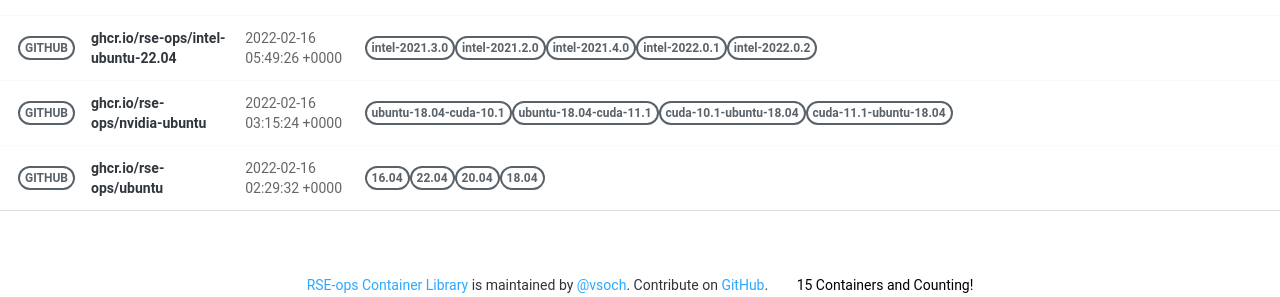
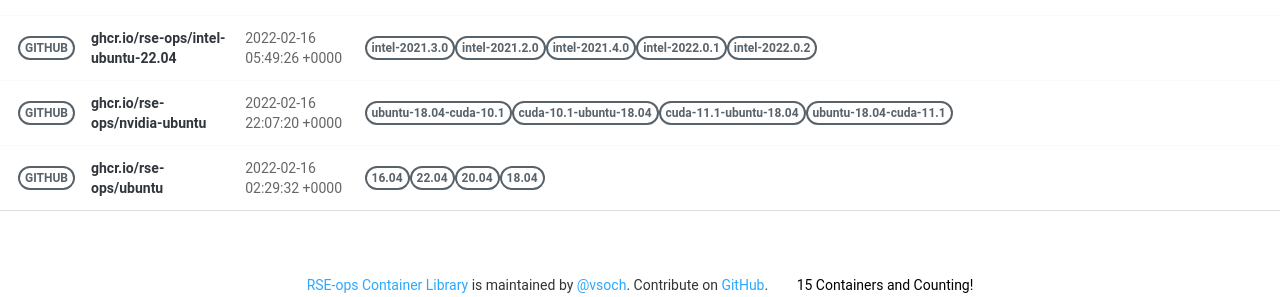
Before and after one commit to rse-ops/docker-images, a Jekyll site: the page built from pages/index.md, in a window 1280 px wide. Shown: the part 966-1263 px from the top of the page. Built offline with Jekyll 4.4.1, drawn with Linux system fonts in a browser that asks for light colours; nearby versions of some CDN libraries.

Commit message:
Automated push to update library 2022-02-16

```diff
--- a/_library/ghcr.io-rse-ops-nvidia-ubuntu.md
+++ b/_library/ghcr.io-rse-ops-nvidia-ubuntu.md
@@ -1,7 +1,7 @@
 ---
 layout: container
 name: ghcr.io/rse-ops/nvidia-ubuntu
-updated_at: 2022-02-16 03:15:24.306573
+updated_at: 2022-02-16 22:07:20.801734
 
 
 container_url: https://github.com/orgs/rse-ops/packages/container/package/nvidia-ubuntu
@@ -9,14 +9,14 @@ versions:
  - tag: ubuntu-18.04-cuda-10.1
    dockerfile: https://github.com/rse-ops/docker-images/blob/main/nvidia-ubuntu/Dockerfile
    manifest: https://crane.ggcr.dev/manifest/ghcr.io/rse-ops/nvidia-ubuntu:ubuntu-18.04-cuda-10.1
- - tag: ubuntu-18.04-cuda-11.1
-   dockerfile: https://github.com/rse-ops/docker-images/blob/main/nvidia-ubuntu/Dockerfile
-   manifest: https://crane.ggcr.dev/manifest/ghcr.io/rse-ops/nvidia-ubuntu:ubuntu-18.04-cuda-11.1
  - tag: cuda-10.1-ubuntu-18.04
    dockerfile: https://github.com/rse-ops/docker-images/blob/main/nvidia-ubuntu/Dockerfile
    manifest: https://crane.ggcr.dev/manifest/ghcr.io/rse-ops/nvidia-ubuntu:cuda-10.1-ubuntu-18.04
  - tag: cuda-11.1-ubuntu-18.04
    dockerfile: https://github.com/rse-ops/docker-images/blob/main/nvidia-ubuntu/Dockerfile
    manifest: https://crane.ggcr.dev/manifest/ghcr.io/rse-ops/nvidia-ubuntu:cuda-11.1-ubuntu-18.04
+ - tag: ubuntu-18.04-cuda-11.1
+   dockerfile: https://github.com/rse-ops/docker-images/blob/main/nvidia-ubuntu/Dockerfile
+   manifest: https://crane.ggcr.dev/manifest/ghcr.io/rse-ops/nvidia-ubuntu:ubuntu-18.04-cuda-11.1
 
 ---
```
